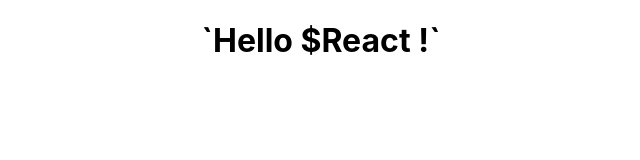
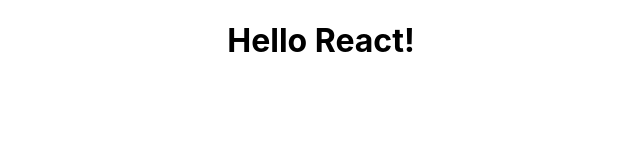
Before and after one commit to YanaGorina-alt/road-to-react-hacker-stories, a React (Create React App) app: page / in a window 1280 px wide. Shown: the top 160 px of the page, without its empty margins (319-959 px from the left). Built offline with nearby package versions, Linux system fonts and the light colour scheme.

Commit message:
Embedded JS in JSX

```diff
--- a/src/App.js
+++ b/src/App.js
@@ -1,14 +1,19 @@
 
 import './App.css';
 
+
+
 function App() {
 
-  const title = "React"
-
+function getTitle(title){
+  return title;
+}
   return (
 
     <div className="App">
-      <h1>`Hello ${title} !`</h1>
+
+      <h1>Hello {getTitle("React")}!</h1>
+
     </div>
   );
 }
```
